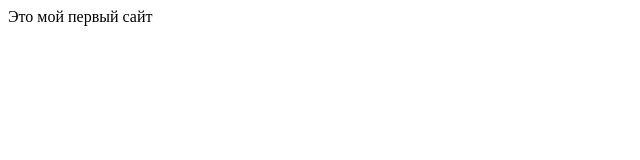
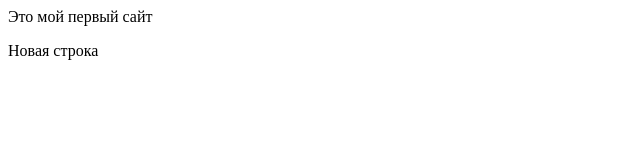
Before and after one commit to AnnaRandom/Project02, a plain HTML site: page index.html in a window 1280 px wide. Shown: the full height of the page, 0-640 px from the left. Drawn offline with Linux system fonts and the light colour scheme.

Commit message:
Изменен файл index.html

```diff
--- a/index.html
+++ b/index.html
@@ -8,6 +8,8 @@
 </head>
 <body>
     Это мой первый сайт
+<p> Новая строка
 
+</p>
 </body>
 </html>
```
